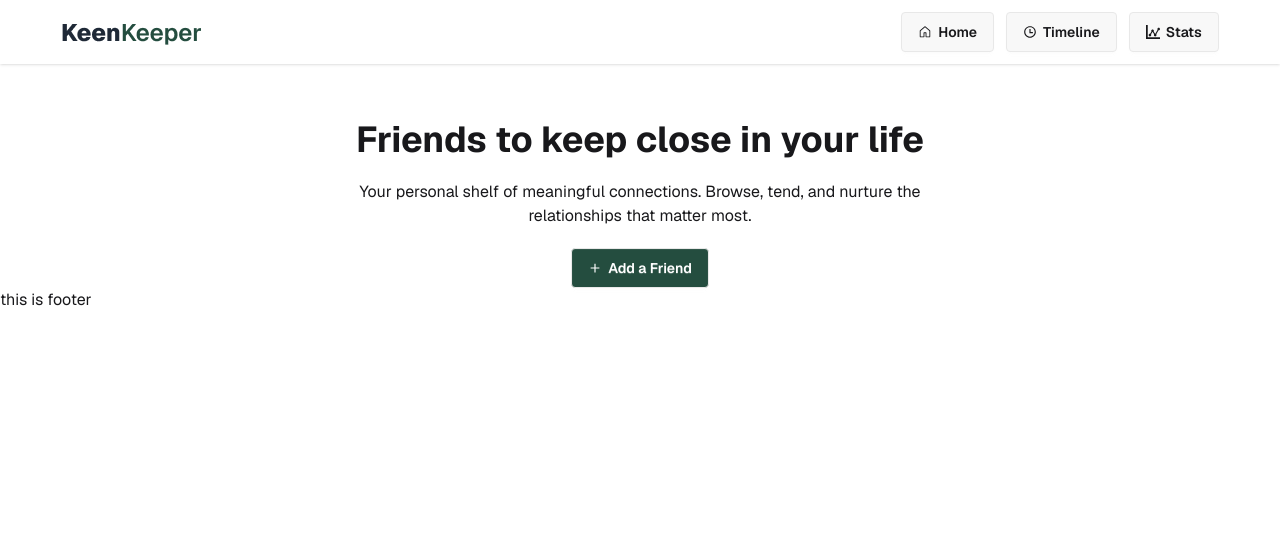
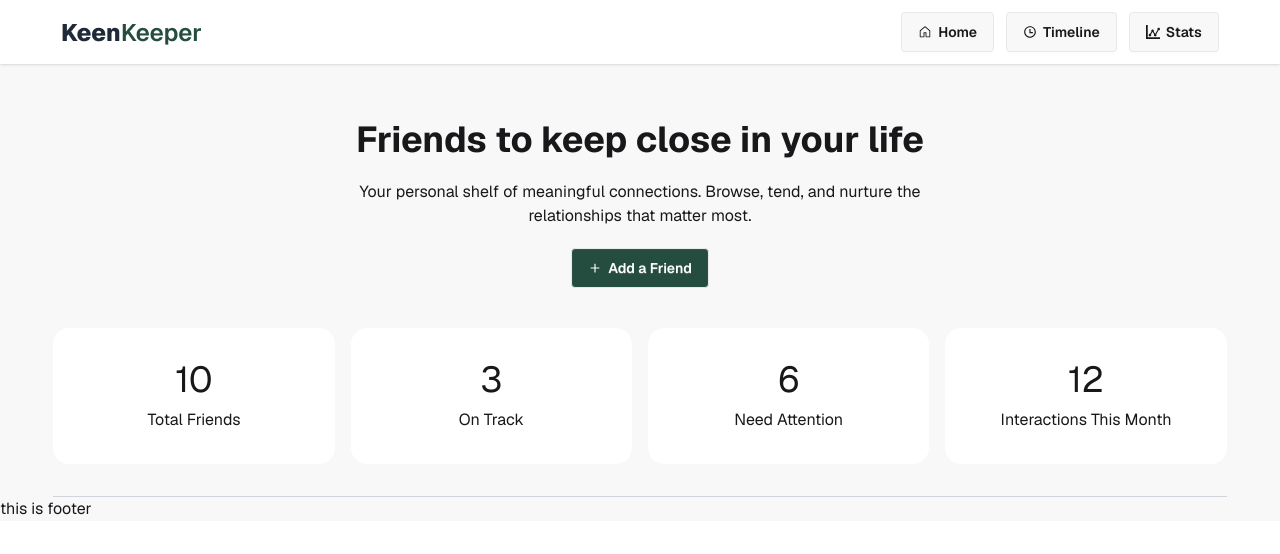
Before and after one commit to Badsha-Nishan/keen-keeper-react, a React (Vite) app: page / in a window 1280 px wide. Shown: the top 554 px of the page. Built offline with nearby package versions, Linux system fonts and the light colour scheme.

Commit message:
added stats section

```diff
--- a/src/components/banner/Banner.jsx
+++ b/src/components/banner/Banner.jsx
@@ -4,7 +4,9 @@ import { IoMdAdd } from "react-icons/io";
 const Banner = () => {
   return (
     <div className="w-11/12 mx-auto text-center space-y-5 mt-14">
-      <h2 className="text-4xl font-bold">Friends to keep close in your life</h2>
+      <h2 className="text-2xl sm:text-3xl lg:text-4xl font-bold">
+        Friends to keep close in your life
+      </h2>
       <p>
         Your personal shelf of meaningful connections. Browse, tend, and nurture
         the <br /> relationships that matter most.
--- a/src/layout/RootLayout.jsx
+++ b/src/layout/RootLayout.jsx
@@ -5,7 +5,7 @@ import Footer from "../components/shared/Footer";
 
 const RootLayout = () => {
   return (
-    <div>
+    <div className="bg-base-200">
       <Navbar />
       <Outlet />
       <Footer />
--- a/src/pages/homepage/Homepage.jsx
+++ b/src/pages/homepage/Homepage.jsx
@@ -1,10 +1,12 @@
 import React from 'react';
 import Banner from '../../components/banner/Banner';
+import Stats from './Stats';
 
 const Homepage = () => {
     return (
         <div>
             <Banner />
+            <Stats />
         </div>
     );
 };
--- /dev/null
+++ b/src/pages/homepage/Stats.jsx
@@ -0,0 +1,26 @@
+import React from "react";
+
+const Stats = () => {
+  return (
+    <div className="mt-10 w-11/12 mx-auto grid grid-cols-12 gap-4 pb-8 border-b-1 border-gray-300">
+      <div className="flex flex-col bg-base-100 py-8 px-12 justify-center items-center rounded-2xl col-span-12 sm:col-span-6 lg:col-span-3">
+        <h4 className="text-4xl mb-2">10</h4>
+        <p>Total Friends</p>
+      </div>
+      <div className="flex flex-col bg-base-100 py-8 px-12 justify-center items-center rounded-2xl col-span-12 sm:col-span-6 lg:col-span-3">
+        <h4 className="text-4xl mb-2">3</h4>
+        <p>On Track</p>
+      </div>
+      <div className="flex flex-col bg-base-100 py-8 px-12 justify-center items-center rounded-2xl col-span-12 sm:col-span-6 lg:col-span-3">
+        <h4 className="text-4xl mb-2">6</h4>
+        <p>Need Attention</p>
+      </div>
+      <div className="flex flex-col bg-base-100 py-8 px-12 justify-center items-center rounded-2xl col-span-12 sm:col-span-6 lg:col-span-3">
+        <h4 className="text-4xl mb-2">12</h4>
+        <p>Interactions This Month</p>
+      </div>
+    </div>
+  );
+};
+
+export default Stats;
```
